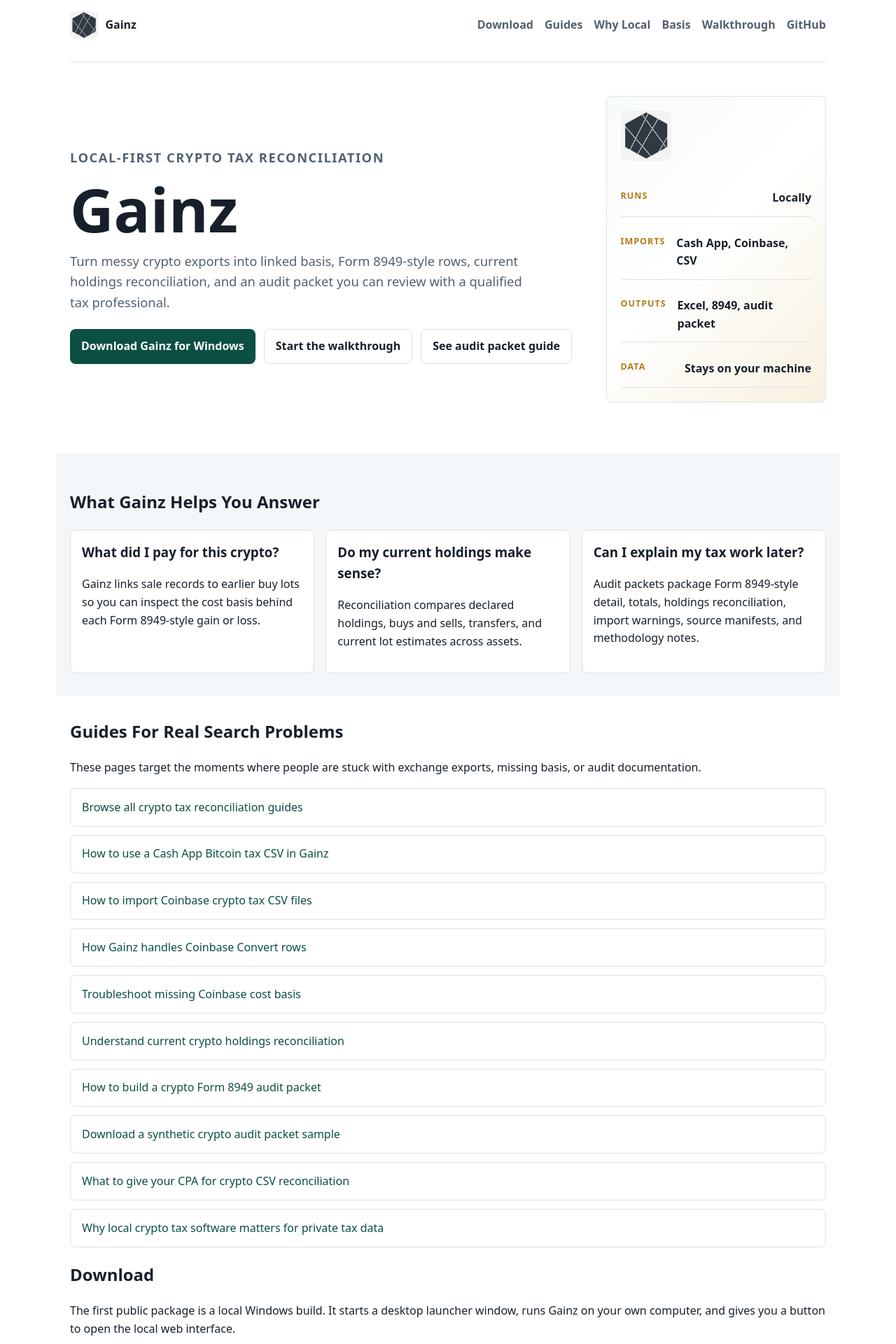
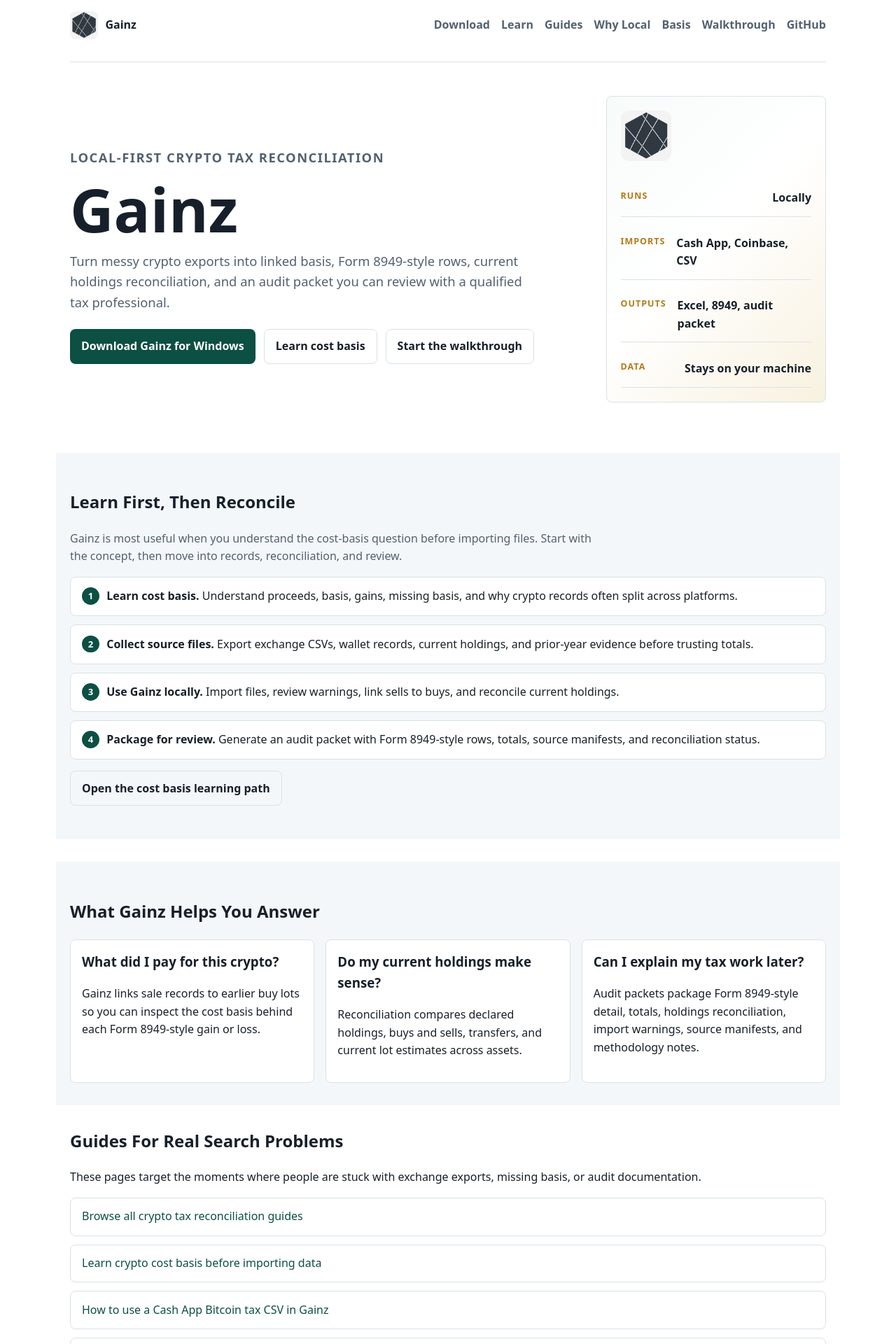
Before and after one commit to salexandert/Gainz, a Jekyll site: the page built from docs/index.md, in a window 1280 px wide. Shown: the top 1920 px of the page at 70% size. Built offline with Jekyll 4.4.1, drawn with Linux system fonts in a browser that asks for light colours.

Commit message:
Add cost basis learning flow to website

```diff
--- a/docs/_layouts/default.html
+++ b/docs/_layouts/default.html
@@ -53,6 +53,7 @@
       </a>
       <nav aria-label="Primary">
         <a href="{{ '/download/' | relative_url }}">Download</a>
+        <a href="{{ '/guides/crypto-cost-basis-learning/' | relative_url }}">Learn</a>
         <a href="{{ '/guides/' | relative_url }}">Guides</a>
         <a href="{{ '/guides/local-crypto-tax-software/' | relative_url }}">Why Local</a>
         <a href="{{ '/how-gainz-calculates-basis/' | relative_url }}">Basis</a>
--- a/docs/assets/site.css
+++ b/docs/assets/site.css
@@ -195,6 +195,45 @@
   gap: 1rem;
 }
 
+.section-intro {
+  max-width: 760px;
+  color: var(--muted);
+}
+
+.process-list {
+  display: grid;
+  gap: .75rem;
+  padding-left: 0;
+  list-style: none;
+  counter-reset: process;
+}
+
+.process-list li {
+  position: relative;
+  padding: .9rem 1rem .9rem 3.2rem;
+  border: 1px solid var(--line);
+  border-radius: 8px;
+  background: #fff;
+  counter-increment: process;
+}
+
+.process-list li::before {
+  position: absolute;
+  top: .9rem;
+  left: 1rem;
+  display: inline-flex;
+  align-items: center;
+  justify-content: center;
+  width: 1.55rem;
+  height: 1.55rem;
+  border-radius: 999px;
+  background: var(--accent-dark);
+  color: #fff;
+  content: counter(process);
+  font-size: .82rem;
+  font-weight: 800;
+}
+
 .card {
   padding: 1rem;
   border: 1px solid var(--line);
--- a/docs/index.md
+++ b/docs/index.md
@@ -11,8 +11,8 @@
     <p>Turn messy crypto exports into linked basis, Form 8949-style rows, current holdings reconciliation, and an audit packet you can review with a qualified tax professional.</p>
     <div class="button-row">
       <a class="button" href="{{ '/download/' | relative_url }}">Download Gainz for Windows</a>
+      <a class="button-secondary" href="{{ '/guides/crypto-cost-basis-learning/' | relative_url }}">Learn cost basis</a>
       <a class="button-secondary" href="{{ '/user-walkthrough/' | relative_url }}">Start the walkthrough</a>
-      <a class="button-secondary" href="{{ '/guides/crypto-form-8949-audit-packet/' | relative_url }}">See audit packet guide</a>
     </div>
   </div>
   <aside class="hero-visual" aria-label="Gainz trust summary">
@@ -24,6 +24,18 @@
       <div class="metric"><span>Data</span><strong>Stays on your machine</strong></div>
     </div>
   </aside>
+</section>
+
+<section class="section-band">
+  <h2>Learn First, Then Reconcile</h2>
+  <p class="section-intro">Gainz is most useful when you understand the cost-basis question before importing files. Start with the concept, then move into records, reconciliation, and review.</p>
+  <ol class="process-list">
+    <li><strong>Learn cost basis.</strong> Understand proceeds, basis, gains, missing basis, and why crypto records often split across platforms.</li>
+    <li><strong>Collect source files.</strong> Export exchange CSVs, wallet records, current holdings, and prior-year evidence before trusting totals.</li>
+    <li><strong>Use Gainz locally.</strong> Import files, review warnings, link sells to buys, and reconcile current holdings.</li>
+    <li><strong>Package for review.</strong> Generate an audit packet with Form 8949-style rows, totals, source manifests, and reconciliation status.</li>
+  </ol>
+  <p><a class="button-secondary" href="{{ '/guides/crypto-cost-basis-learning/' | relative_url }}">Open the cost basis learning path</a></p>
 </section>
 
 <section class="section-band">
@@ -50,6 +62,7 @@
 
 <ul class="guide-list">
   <li><a href="{{ '/guides/' | relative_url }}">Browse all crypto tax reconciliation guides</a></li>
+  <li><a href="{{ '/guides/crypto-cost-basis-learning/' | relative_url }}">Learn crypto cost basis before importing data</a></li>
   <li><a href="{{ '/guides/cash-app-bitcoin-tax-csv/' | relative_url }}">How to use a Cash App Bitcoin tax CSV in Gainz</a></li>
   <li><a href="{{ '/guides/coinbase-crypto-tax-csv/' | relative_url }}">How to import Coinbase crypto tax CSV files</a></li>
   <li><a href="{{ '/guides/coinbase-convert-crypto-tax/' | relative_url }}">How Gainz handles Coinbase Convert rows</a></li>
```
Also changed, not shown: docs/guides/crypto-cost-basis-learning.md (added, +81 -0 lines), docs/guides/index.md (+6 -2 lines), docs/how-gainz-calculates-basis.md (+4 -0 lines).
